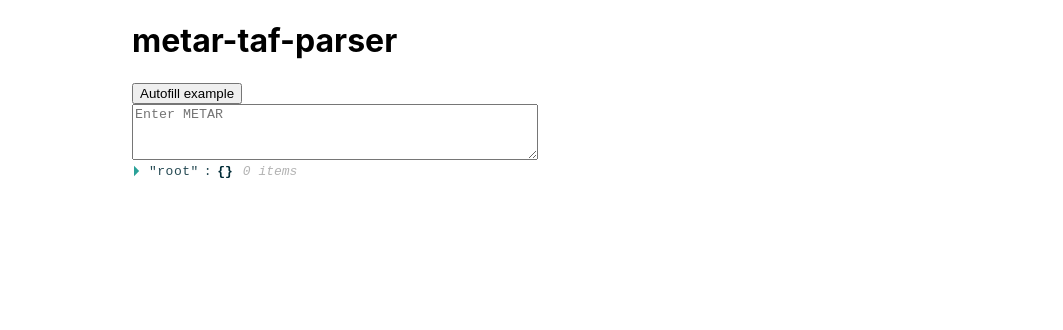
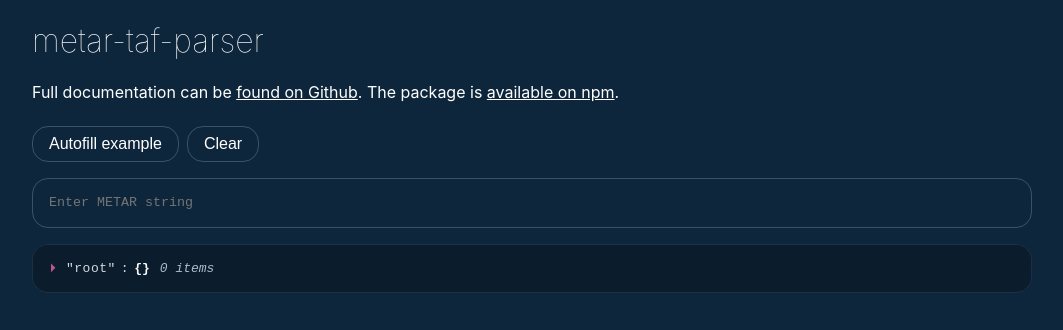
Before and after one commit to aeharding/metar-taf-parser, a React (Create React App) app in the folder example/: page / in a window 1280 px wide. Shown: the top 330 px of the page, without its empty margins (108-1171 px from the left). Built offline with nearby package versions, Linux system fonts and the light colour scheme.

Commit message:
Add more website tweaks, fix build

```diff
--- a/example/src/App.tsx
+++ b/example/src/App.tsx
@@ -1,9 +1,20 @@
 import { css, Global } from "@emotion/react";
+import styled from "@emotion/styled";
 import React from "react";
 import { BrowserRouter } from "react-router-dom";
 import Parse from "./Parse";
 
 const globalStyles = css`
+  html {
+    box-sizing: border-box;
+  }
+
+  *,
+  *:before,
+  *:after {
+    box-sizing: inherit;
+  }
+
   body {
     font-family: -apple-system, BlinkMacSystemFont, "Segoe UI", "Roboto",
       "Oxygen", "Ubuntu", "Cantarell", "Fira Sans", "Droid Sans",
@@ -11,14 +22,25 @@ const globalStyles = css`
     -webkit-font-smoothing: antialiased;
     -moz-osx-font-smoothing: grayscale;
 
-    max-width: 800px;
+    background: rgb(14, 38, 60);
+    color: white;
+
+    max-width: 1000px;
     margin: 0 auto;
+  }
+
+  a {
+    color: inherit;
   }
 
   code {
     font-family: source-code-pro, Menlo, Monaco, Consolas, "Courier New",
       monospace;
   }
+`;
+
+const H1 = styled.h1`
+  font-weight: 100;
 `;
 
 function App() {
@@ -28,7 +50,19 @@ function App() {
 
       <div className="App">
         <header className="App-header">
-          <h1>metar-taf-parser</h1>
+          <H1>metar-taf-parser</H1>
+
+          <p>
+            Full documentation can be{" "}
+            <a href="https://github.com/aeharding/metar-taf-parser">
+              found on Github
+            </a>
+            . The package is{" "}
+            <a href="https://www.npmjs.com/package/metar-taf-parser">
+              available on npm
+            </a>
+            .
+          </p>
 
           <Parse />
         </header>
--- a/example/src/Error.tsx
+++ b/example/src/Error.tsx
@@ -1,8 +1,12 @@
 import styled from "@emotion/styled";
 
 const Container = styled.div`
-  background: red;
+  padding: 1rem;
+  border-radius: 1rem;
+  background: rgba(255, 0, 0, 0.3);
+  border: 1px solid red;
   color: white;
+  font-family: monospace;
 `;
 
 interface ErrorProps {
@@ -10,5 +14,9 @@ interface ErrorProps {
 }
 
 export default function Error({ error }: ErrorProps) {
-  return <Container>{error.message}</Container>;
+  return (
+    <Container>
+      {error.name}: {error.message}
+    </Container>
+  );
 }
--- a/example/src/Parse.tsx
+++ b/example/src/Parse.tsx
@@ -10,21 +10,64 @@ import { createSearchParams, useSearchParams } from "react-router-dom";
 // Types are broke
 const Json = ReactJson as any;
 
-const Button = styled.button``;
+const Container = styled.div`
+  display: flex;
+  flex-direction: column;
+  grid-gap: 1rem;
+  margin-top: 1.5rem;
+`;
+
+const InputContainer = styled.div`
+  display: flex;
+  flex-direction: column;
+  grid-gap: 1rem;
+`;
+
+const Button = styled.button`
+  padding: 0.5rem 1rem;
+  font-size: inherit;
+  border: 1px solid rgba(255, 255, 255, 0.2);
+  border-radius: 1rem;
+  background: none;
+  color: inherit;
+  white-space: nowrap;
+  margin-right: 0.5rem;
+  cursor: pointer;
+`;
 
 const Textarea = styled(reactTextareaAutosize)`
   width: 100%;
-  max-width: 400px;
   min-height: 50px;
+
+  background: none;
+  border: 1px solid rgba(255, 255, 255, 0.2);
+  border-radius: 1rem;
+  resize: none;
+  padding: 1rem;
+  color: inherit;
+  font-family: monospace;
+`;
+
+const JsonContainer = styled.div`
+  display: flex;
+  border: 1px solid rgba(255, 255, 255, 0.05);
+  border-radius: 1rem;
+
+  overflow: hidden;
+
+  .react-json-view {
+    padding: 1rem;
+    width: 100%;
+  }
 `;
 
 const EXAMPLE =
-  "METAR KTTN 051853Z 04011KT 1 1/2SM VCTS SN FZFG BKN003 OVC010 M02/M02 A3006 RMK AO2 TSB40 SLP176 P0002 T10171017=";
+  "KTTN 051853Z 04011KT 1 1/2SM VCTS SN FZFG BKN003 OVC010 M02/M02 A3006 RMK AO2 TSB40 SLP176 P0002 T10171017=";
 
 export default function Parse() {
   const [search] = useSearchParams();
   const navigate = useNavigate();
-  const [input, setInput] = useState(search.get("input") || undefined);
+  const [input, setInput] = useState(search.get("input") || "");
   const [metar, setMetar] = useState<IMetar | undefined>();
   const [error, setError] = useState<Error | undefined>();
 
@@ -47,20 +90,26 @@ export default function Parse() {
   }, [input, navigate]);
 
   return (
-    <>
+    <Container>
+      <InputContainer>
+        <div>
           <Button onClick={() => setInput(EXAMPLE)}>Autofill example</Button>
-      <br />
+          <Button onClick={() => setInput("")}>Clear</Button>
+        </div>
         <Textarea
           onChange={(e) => {
             setInput(e.target.value);
           }}
           value={input}
-        placeholder="Enter METAR"
+          placeholder="Enter METAR string"
         />
+      </InputContainer>
 
       {error && <Error error={error} />}
 
-      <Json src={metar} />
-    </>
+      <JsonContainer>
+        <Json src={metar} theme="harmonic" enableClipboard={false} />
+      </JsonContainer>
+    </Container>
   );
 }
--- a/example/src/reportWebVitals.ts
+++ b/example/src/reportWebVitals.ts
@@ -1,8 +1,8 @@
-import { ReportHandler } from 'web-vitals';
+import { ReportHandler } from "web-vitals";
 
 const reportWebVitals = (onPerfEntry?: ReportHandler) => {
   if (onPerfEntry && onPerfEntry instanceof Function) {
-    import('web-vitals').then(({ getCLS, getFID, getFCP, getLCP, getTTFB }) => {
+    import("web-vitals").then(({ getCLS, getFID, getFCP, getLCP, getTTFB }) => {
       getCLS(onPerfEntry);
       getFID(onPerfEntry);
       getFCP(onPerfEntry);
```
Also changed, not shown: example/src/setupTests.ts (+1 -1 lines), example/tsconfig.json (+2 -8 lines), 2 other files (tests, documents, lock files or other folders). Lines whose indentation alone changed are shown as unchanged.
